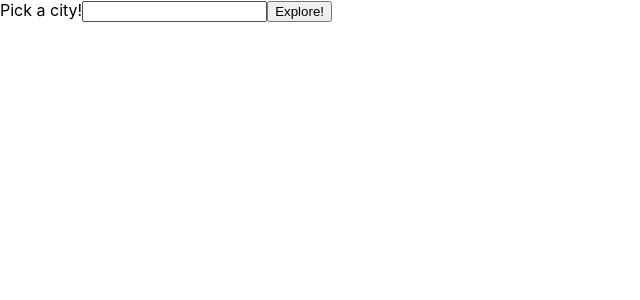
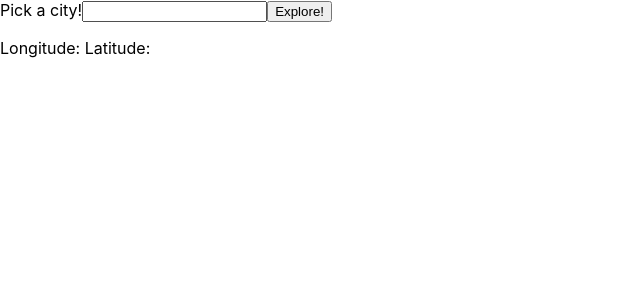
Before and after one commit to TylerofArk/city-explorer, a React (Create React App) app: page / in a window 1280 px wide. Shown: the top 300 px of the page, without its empty margins (0-640 px from the left). Built offline with nearby package versions, Linux system fonts and the light colour scheme.

Commit message:
added lon and lat

```diff
--- a/package.json
+++ b/package.json
@@ -9,6 +9,7 @@
     "axios": "^0.27.2",
     "bootstrap": "5.2.0",
     "react": "^18.2.0",
+    "react-bootstrap": "^2.5.0",
     "react-dom": "^18.2.0",
     "react-scripts": "5.0.1",
     "web-vitals": "^2.1.4"
--- a/src/App.js
+++ b/src/App.js
@@ -1,5 +1,6 @@
 import React from 'react';
 import axios from 'axios';
+import Card from 'react-bootstrap/Card';
 
 class App extends React.Component {
 	constructor(props) {
@@ -7,6 +8,8 @@ class App extends React.Component {
 			this.state = {
 				city: '',
 				cityData: [],
+				cityLon: '',
+				cityLat: '',
 				error: false,
 				errorMessages: ''
 			}
@@ -30,7 +33,11 @@ class App extends React.Component {
 
 				let cityData = await axios.get(url);
 
-				console.log(cityData.data[0])
+				console.log(cityData.data[0]);
+				console.log(cityData);
+				this.setState({cityData: cityData.data[0]});
+				this.setState({cityLon: cityData.data[0].lon});
+				this.setState({cityLat: cityData.data[0].lat});
 	}
 
 render() {
@@ -42,6 +49,17 @@ render() {
 			</label>
 			<button type='submit'>Explore!</button>
 		</form>
+
+		<Card style={{ width: '18rem' }}>
+			<Card.Body>
+				<Card.Title>{this.state.city}</Card.Title>
+				<Card.Text>
+					Longitude: {this.state.cityLon}
+					<></>
+					Latitude: {this.state.cityLat}
+				</Card.Text>
+			</Card.Body>
+		</Card>
 		</>
 	);
 	}
```
Also changed, not shown: src/Components/CityForm.js (added), 1 other file (tests, documents, lock files or other folders).
